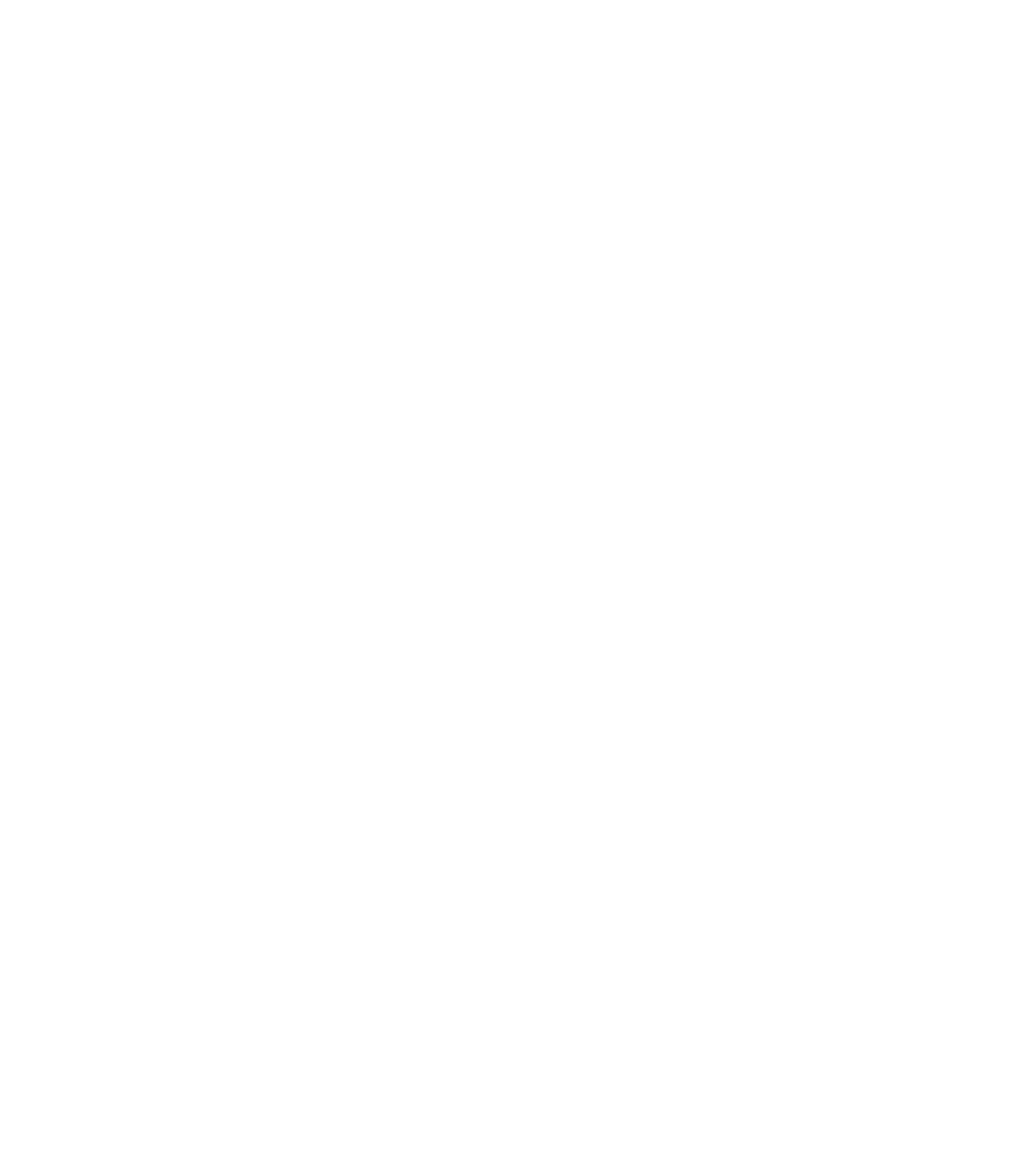
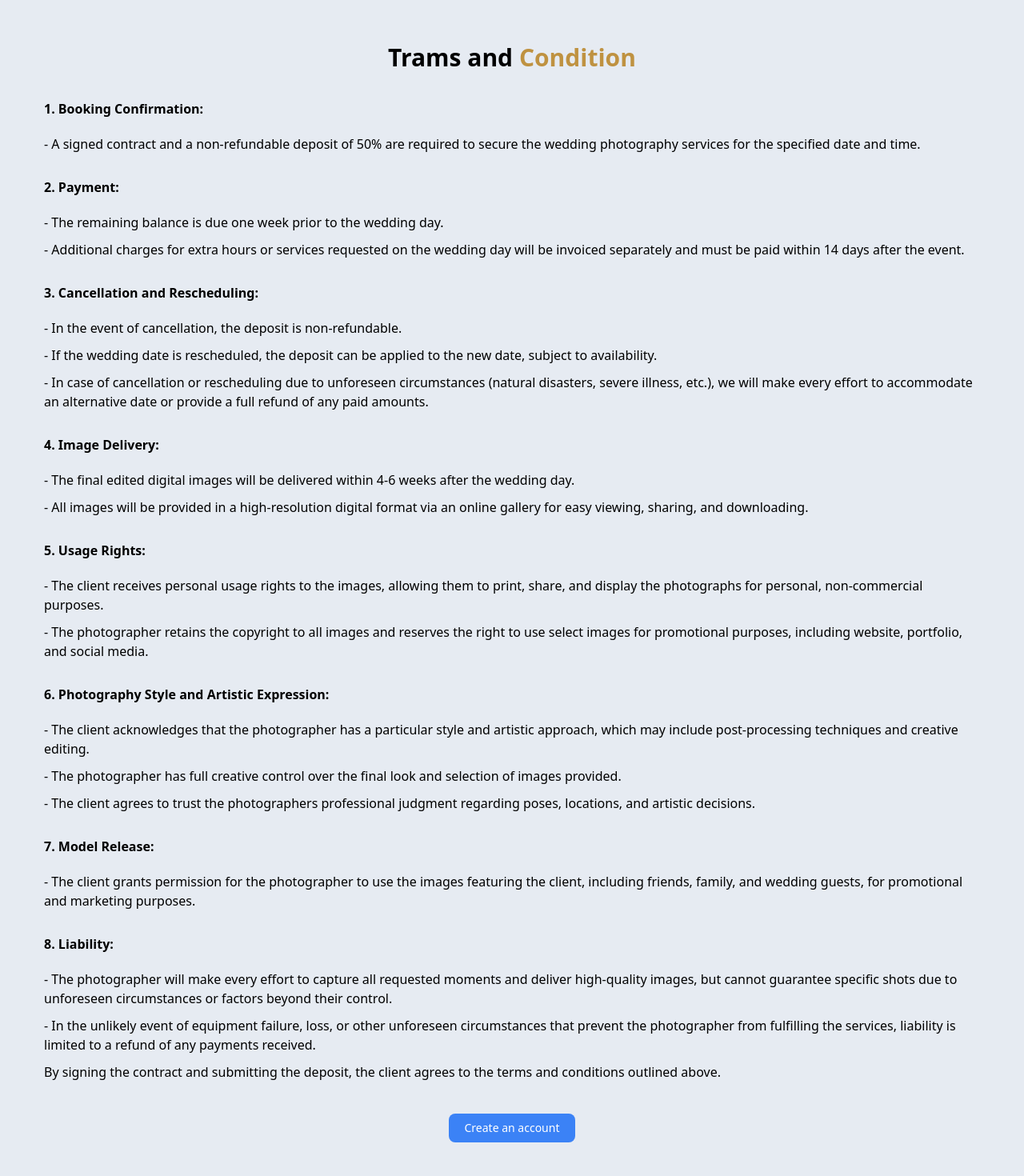
Before and after one commit to abdurrahim5g/deborah-photography-client, a React (Vite) app: page /trams-and-condition in a window 1280 px wide. Before the commit this address had no page. Shown: the part 140-1610 px from the top of the page at 80% size. Before the commit the page ends 800 px from the top, so only its background shows below. Built offline with nearby package versions, Linux system fonts and the light colour scheme.

Commit message:
Added Trams And Condition page

```diff
--- /dev/null
+++ b/src/Pages/TramsAndCondition/TramsAndCondition.css
@@ -0,0 +1,12 @@
+.trams-container h2 {
+  font-size: 30px;
+  font-weight: 600;
+  margin-bottom: 30px;
+}
+.trams-container h3 {
+  font-weight: 600;
+  margin: 30px 0 20px;
+}
+.trams-container p {
+  margin-top: 10px;
+}
--- /dev/null
+++ b/src/Pages/TramsAndCondition/TramsAndCondition.jsx
@@ -0,0 +1,114 @@
+import { Link } from "react-router-dom";
+import Title from "../../components/Title/Title";
+import "./TramsAndCondition.css";
+
+const TramsAndCondition = () => {
+  return (
+    <section
+      className="trams-and-condition-page py-12 md:py-20 "
+      style={{ background: "var(--bg-color)" }}
+    >
+      <div className="site-container">
+        <div className="trams-container">
+          <Title subtitle={"Trams and "}>Condition</Title>
+          {/* <h2>Terms and Conditions:</h2> */}
+          <h3>1. Booking Confirmation:</h3>
+          <p>
+            - A signed contract and a non-refundable deposit of 50% are required
+            to secure the wedding photography services for the specified date
+            and time.
+          </p>
+          <h3>2. Payment:</h3>
+          <p>
+            - The remaining balance is due one week prior to the wedding day.
+          </p>
+          <p>
+            - Additional charges for extra hours or services requested on the
+            wedding day will be invoiced separately and must be paid within 14
+            days after the event.
+          </p>
+          <h3>3. Cancellation and Rescheduling:</h3>
+          <p>- In the event of cancellation, the deposit is non-refundable.</p>
+          <p>
+            - If the wedding date is rescheduled, the deposit can be applied to
+            the new date, subject to availability.
+          </p>
+          <p>
+            - In case of cancellation or rescheduling due to unforeseen
+            circumstances (natural disasters, severe illness, etc.), we will
+            make every effort to accommodate an alternative date or provide a
+            full refund of any paid amounts.
+          </p>
+          <h3>4. Image Delivery:</h3>
+          <p>
+            - The final edited digital images will be delivered within 4-6 weeks
+            after the wedding day.
+          </p>
+          <p>
+            - All images will be provided in a high-resolution digital format
+            via an online gallery for easy viewing, sharing, and downloading.
+          </p>
+          <h3>5. Usage Rights:</h3>
+          <p>
+            - The client receives personal usage rights to the images, allowing
+            them to print, share, and display the photographs for personal,
+            non-commercial purposes.
+          </p>
+          <p>
+            - The photographer retains the copyright to all images and reserves
+            the right to use select images for promotional purposes, including
+            website, portfolio, and social media.
+          </p>
+          <h3>6. Photography Style and Artistic Expression:</h3>
+          <p>
+            - The client acknowledges that the photographer has a particular
+            style and artistic approach, which may include post-processing
+            techniques and creative editing.
+          </p>
+          <p>
+            - The photographer has full creative control over the final look and
+            selection of images provided.
+          </p>
+          <p>
+            - The client agrees to trust the photographers professional judgment
+            regarding poses, locations, and artistic decisions.
+          </p>
+          <h3>7. Model Release:</h3>
+          <p>
+            - The client grants permission for the photographer to use the
+            images featuring the client, including friends, family, and wedding
+            guests, for promotional and marketing purposes.
+          </p>
+          <h3>8. Liability:</h3>
+          <p>
+            - The photographer will make every effort to capture all requested
+            moments and deliver high-quality images, but cannot guarantee
+            specific shots due to unforeseen circumstances or factors beyond
+            their control.
+          </p>
+          <p>
+            - In the unlikely event of equipment failure, loss, or other
+            unforeseen circumstances that prevent the photographer from
+            fulfilling the services, liability is limited to a refund of any
+            payments received.
+          </p>
+          <p>
+            By signing the contract and submitting the deposit, the client
+            agrees to the terms and conditions outlined above.
+          </p>
+
+          <div className="go-back-to-signup mt-10 text-center">
+            <Link
+              className="rounded-lg bg-blue-500 px-5 py-2 text-sm font-medium text-white"
+              to="/signup"
+            >
+              Create an account
+            </Link>
+          </div>
+        </div>
+      </div>
+    </section>
+  );
+};
+
+export default TramsAndCondition;
--- a/src/Router/router.jsx
+++ b/src/Router/router.jsx
@@ -5,6 +5,7 @@ import ServicePage from "../Pages/ServicePage/ServicePage";
 import SingleService from "../Pages/SingleService/SingleService";
 import Login from "../Pages/Login/Login";
 import Signup from "../Pages/Signup/Signup";
+import TramsAndCondition from "../Pages/TramsAndCondition/TramsAndCondition";
 
 const router = createBrowserRouter([
   {
@@ -33,6 +34,10 @@ const router = createBrowserRouter([
         path: "signup",
         element: <Signup></Signup>,
       },
+      {
+        path: "trams-and-condition",
+        element: <TramsAndCondition></TramsAndCondition>,
+      },
     ],
   },
 ]);
```
